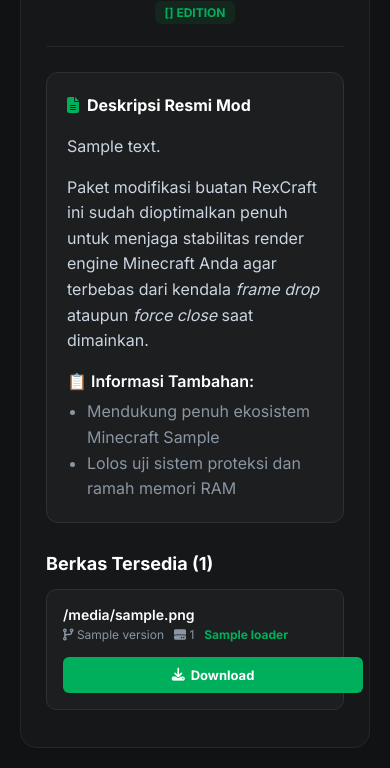
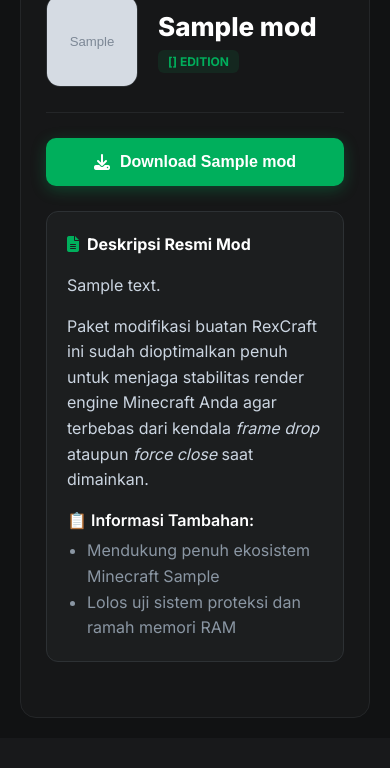
Before and after one commit to mlf167937-svg/mods-hub, a Flask app: template templates/mod.html in a window 390 px wide. Shown: the part 251-1019 px from the top of the page. After the commit the page ends 969 px from the top, so only its background shows below. Run offline with Flask 3, Linux system fonts and the light colour scheme; the template is opened without the code that fills it: most values are stand-ins (such as "Sample title", 1, 10 or a date in 2020); grey boxes marked "Sample" are stand-in pictures.

Commit message:
Update mod.html

```diff
--- a/templates/mod.html
+++ b/templates/mod.html
@@ -2,9 +2,30 @@
 
 {% block content %}
 <style>
-    .detail-container { background: #161718; border: 1px solid #242628; border-radius: 16px; padding: 25px; margin-top: 20px; }
+    /* ==================== HERO BANNER GAMBAR (MODRINTH STYLE) ==================== */
+    .rex-banner-wrapper {
+        position: relative;
+        width: 100%;
+        height: 180px;
+        background: linear-gradient(to bottom, rgba(17, 18, 19, 0.3), #111213),
+                    url('https://images.unsplash.com/photo-1627856013091-fed6e4e30025?q=80&w=1000&auto=format&fit=crop') center/cover no-repeat;
+        border-radius: 16px;
+        margin-top: 15px;
+        box-shadow: inset 0 0 40px rgba(0,0,0,0.8);
+    }
+
+    .detail-container {
+        background: #161718;
+        border: 1px solid #242628;
+        border-radius: 16px;
+        padding: 25px;
+        margin-top: -30px; /* Menimpa banner agar estetik */
+        position: relative;
+        z-index: 10;
+    }
+
     .mod-header { display: flex; gap: 20px; align-items: center; margin-bottom: 25px; border-bottom: 1px solid #242628; padding-bottom: 25px; }
-    .mod-icon-large { width: 90px; height: 90px; background: #1c1e1f; border-radius: 14px; border: 1px solid #2d3134; display: flex; align-items: center; justify-content: center; overflow: hidden; }
+    .mod-icon-large { width: 90px; height: 90px; background: #1c1e1f; border-radius: 14px; border: 1px solid #2d3134; display: flex; align-items: center; justify-content: center; overflow: hidden; flex-shrink: 0; }
     .mod-icon-large img { width: 100%; height: 100%; object-fit: cover; }
     .mod-title-text h1 { margin: 0 0 8px 0; color: #fff; font-size: 26px; font-weight: 800; }
     .badge-category { background: rgba(0, 175, 92, 0.1); color: #00af5c; padding: 4px 10px; border-radius: 6px; font-size: 12px; font-weight: 700; text-transform: uppercase; }
@@ -12,26 +33,75 @@
     .desc-box { background: #1c1e1f; border: 1px solid #2d3134; border-radius: 12px; padding: 20px; margin-bottom: 30px; line-height: 1.6; }
     .desc-box h3 { margin-top: 0; color: #fff; font-size: 16px; display: flex; align-items: center; gap: 8px; }
 
-    .file-list-title { color: #fff; font-size: 18px; font-weight: 700; margin-bottom: 15px; }
-    .file-row { background: #1c1e1f; border: 1px solid #2d3134; border-radius: 10px; padding: 16px; margin-bottom: 12px; display: flex; justify-content: space-between; align-items: center; gap: 15px; }
-    .file-info-left { display: flex; flex-direction: column; gap: 4px; }
-    .file-name { color: #fff; font-weight: 600; font-size: 14px; word-break: break-all; }
-    .file-meta-sub { font-size: 12px; color: #8a96a3; display: flex; gap: 10px; }
+    /* MAIN BUTTON TRIGGER POP-UP FILTER */
+    .btn-trigger-filter-spesifik {
+        background: #00af5c;
+        color: #fff;
+        font-size: 16px;
+        font-weight: 700;
+        padding: 15px 25px;
+        border-radius: 10px;
+        display: inline-flex;
+        align-items: center;
+        justify-content: center;
+        gap: 10px;
+        text-decoration: none;
+        transition: 0.2s;
+        width: 100%;
+        box-sizing: border-box;
+        border: none;
+        cursor: pointer;
+        margin-bottom: 25px;
+        box-shadow: 0 4px 15px rgba(0, 175, 92, 0.3);
+    }
+    .btn-trigger-filter-spesifik:hover { background: #00c769; }
 
-    .btn-download-trigger { background: #00af5c; color: #fff; font-weight: 700; padding: 10px 18px; border-radius: 6px; text-decoration: none; font-size: 13px; display: inline-flex; align-items: center; gap: 6px; transition: 0.2s; border: none; cursor: pointer; }
-    .btn-download-trigger:hover { background: #00c769; }
+    /* ==================== POP-UP MODAL FILTER SPESIFIK ==================== */
+    .rex-modal-overlay {
+        position: fixed;
+        top: 0; left: 0; width: 100%; height: 100%;
+        background: rgba(0, 0, 0, 0.75);
+        backdrop-filter: blur(4px);
+        display: none; /* Sembunyi awal */
+        align-items: center;
+        justify-content: center;
+        z-index: 9999;
+    }
+    .rex-modal-box {
+        background: #1c1e1f;
+        border: 1px solid #2d3134;
+        border-radius: 16px;
+        width: 90%;
+        max-width: 450px;
+        padding: 24px;
+        box-shadow: 0 10px 30px rgba(0,0,0,0.5);
+        position: relative;
+        animation: slideUp 0.3s ease;
+    }
+    @keyframes slideUp { from { transform: translateY(20px); opacity: 0; } to { transform: translateY(0); opacity: 1; } }
+
+    .modal-header-flex { display: flex; justify-content: space-between; align-items: center; margin-bottom: 20px; }
+    .modal-title { font-size: 18px; font-weight: 700; color: #fff; display: flex; align-items: center; gap: 8px; }
+    .modal-close-x { background: none; border: none; color: #a1a1aa; font-size: 20px; cursor: pointer; }
+    .modal-close-x:hover { color: #fff; }
+
+    .filter-select-group { margin-bottom: 16px; }
+    .filter-select-group label { display: block; font-size: 12px; font-weight: 600; color: #a1a1aa; margin-bottom: 6px; text-transform: uppercase; }
+    .rex-dropdown { width: 100%; background: #111213; border: 1px solid #2d3134; border-radius: 8px; padding: 12px; color: #fff; font-size: 14px; font-weight: 500; outline: none; cursor: pointer; }
+    .rex-dropdown:focus { border-color: #00af5c; }
+
+    .btn-execute-download {
+        background: #00af5c; color: #fff; width: 100%; border: none; padding: 12px; border-radius: 8px; font-weight: 700; font-size: 14px; cursor: pointer; margin-top: 10px; display: flex; align-items: center; justify-content: center; gap: 8px;
+    }
+    .btn-execute-download:hover { background: #00c769; }
 
     .back-home-btn { display: inline-flex; align-items: center; gap: 8px; color: #8a96a3; text-decoration: none; font-size: 14px; font-weight: 600; margin-bottom: 15px; transition: 0.2s; }
     .back-home-btn:hover { color: #fff; }
-
-    @media (max-width: 600px) {
-        .mod-header { flex-direction: column; text-align: center; }
-        .file-row { flex-direction: column; align-items: flex-start; }
-        .btn-download-trigger { width: 100%; justify-content: center; }
-    }
 </style>
 
 <a href="/" class="back-home-btn"><i class="fas fa-arrow-left"></i> Kembali ke Dashboard</a>
+
+<div class="rex-banner-wrapper"></div>
 
 <div class="detail-container">
     <div class="mod-header">
@@ -48,6 +118,10 @@
         </div>
     </div>
 
+    <button class="btn-trigger-filter-spesifik" onclick="openDownloadModal()">
+        <i class="fas fa-download"></i> Download {{ mod.title }}
+    </button>
+
     <div class="desc-box">
         <h3><i class="fas fa-file-alt" style="color: #00af5c;"></i> Deskripsi Resmi Mod</h3>
         <p style="margin: 0 0 15px 0;">{{ mod.desc }}</p>
@@ -59,24 +133,72 @@
             <li>Lolos uji sistem proteksi dan ramah memori RAM</li>
         </ul>
     </div>
+</div>
 
-    <h2 class="file-list-title">Berkas Tersedia ({{ mod.files|length }})</h2>
-    <div class="file-list-wrapper">
-        {% for file in mod.files %}
-        <div class="file-row">
-            <div class="file-info-left">
-                <span class="file-name">{{ file.filename }}</span>
-                <div class="file-meta-sub">
-                    <span><i class="fas fa-code-branch"></i> {{ file.version }}</span>
-                    <span><i class="fas fa-hdd"></i> {{ file.size }}</span>
-                    <span style="color: #00af5c; font-weight: bold;">{{ file.loader }}</span>
-                </div>
+<div class="rex-modal-overlay" id="downloadModal">
+    <div class="rex-modal-box">
+        <div class="modal-header-flex">
+            <div class="modal-title">
+                <i class="fas fa-filter" style="color: #00af5c;"></i> Filter Spesifik Berkas
             </div>
-            <a href="/download/{{ mod.category }}/{{ mod.id }}/{{ file.filename }}" class="btn-download-trigger">
-                <i class="fas fa-download"></i> Download
-            </a>
+            <button class="modal-close-x" onclick="closeDownloadModal()"><i class="fas fa-times"></i></button>
         </div>
-        {% endfor %}
+
+        <div class="filter-select-group">
+            <label><i class="fas fa-gamepad"></i> Select Game Version</label>
+            <select id="versionSelect" class="rex-dropdown">
+                {% for file in mod.files %}
+                <option value="{{ file.filename }}">{{ file.version }} ({{ file.size }})</option>
+                {% endfor %}
+            </select>
+        </div>
+
+        <div class="filter-select-group">
+            <label><i class="fas fa-wrench"></i> Select Platform / Loader</label>
+            <select id="platformSelect" class="rex-dropdown">
+                {% if mod.category == 'java' %}
+                    <option value="fabric">Fabric Engine</option>
+                    <option value="forge">Forge Engine</option>
+                {% else %}
+                    <option value="bedrock">Bedrock / MCPE</option>
+                {% endif %}
+            </select>
+        </div>
+
+        <button class="btn-execute-download" onclick="executeFinalDownload()">
+            <i class="fas fa-file-download"></i> Ambil Berkas Sekarang
+        </button>
     </div>
 </div>
+
+<script>
+function openDownloadModal() {
+    document.getElementById('downloadModal').style.display = 'flex';
+}
+
+function closeDownloadModal() {
+    document.getElementById('downloadModal').style.opacity = '0';
+    setTimeout(() => {
+        document.getElementById('downloadModal').style.display = 'none';
+        document.getElementById('downloadModal').style.opacity = '1';
+    }, 200);
+}
+
+function executeFinalDownload() {
+    const selectedFile = document.getElementById('versionSelect').value;
+    if (selectedFile) {
+        // Otomatis mengarahkan ke link download berkas aslinya
+        window.location.href = "/download/{{ mod.category }}/{{ mod.id }}/" + selectedFile;
+        closeDownloadModal();
+    }
+}
+
+// Tutup modal jika klik di luar area box hitam
+window.onclick = function(event) {
+    const modal = document.getElementById('downloadModal');
+    if (event.target == modal) {
+        closeDownloadModal();
+    }
+}
+</script>
 {% endblock %}
```
